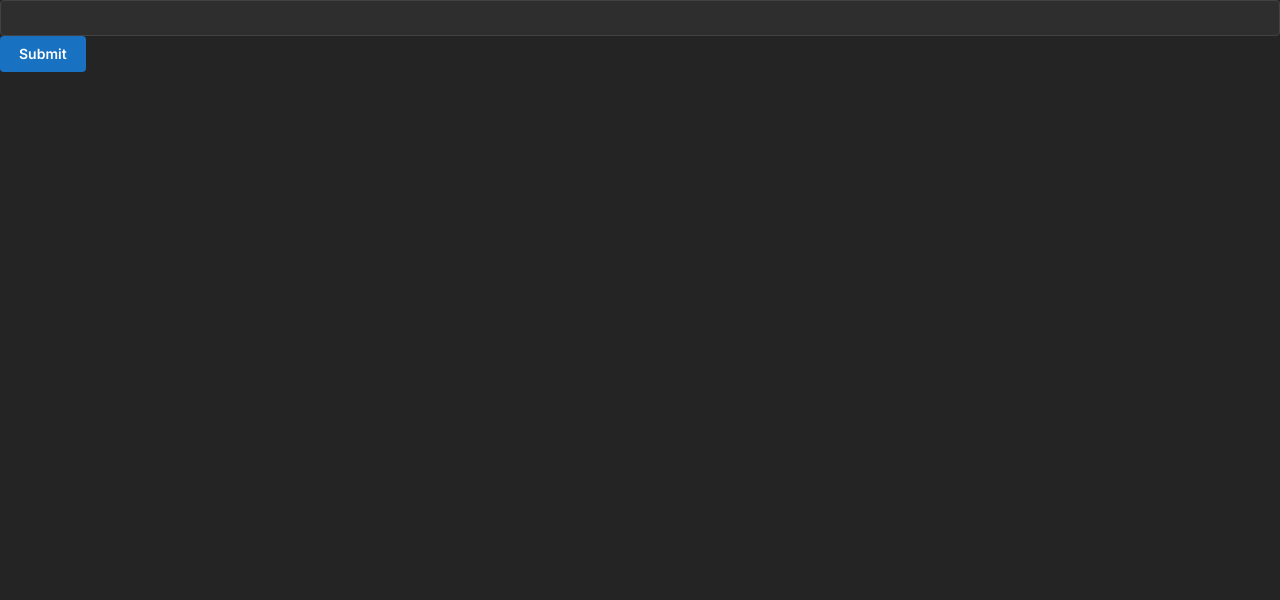
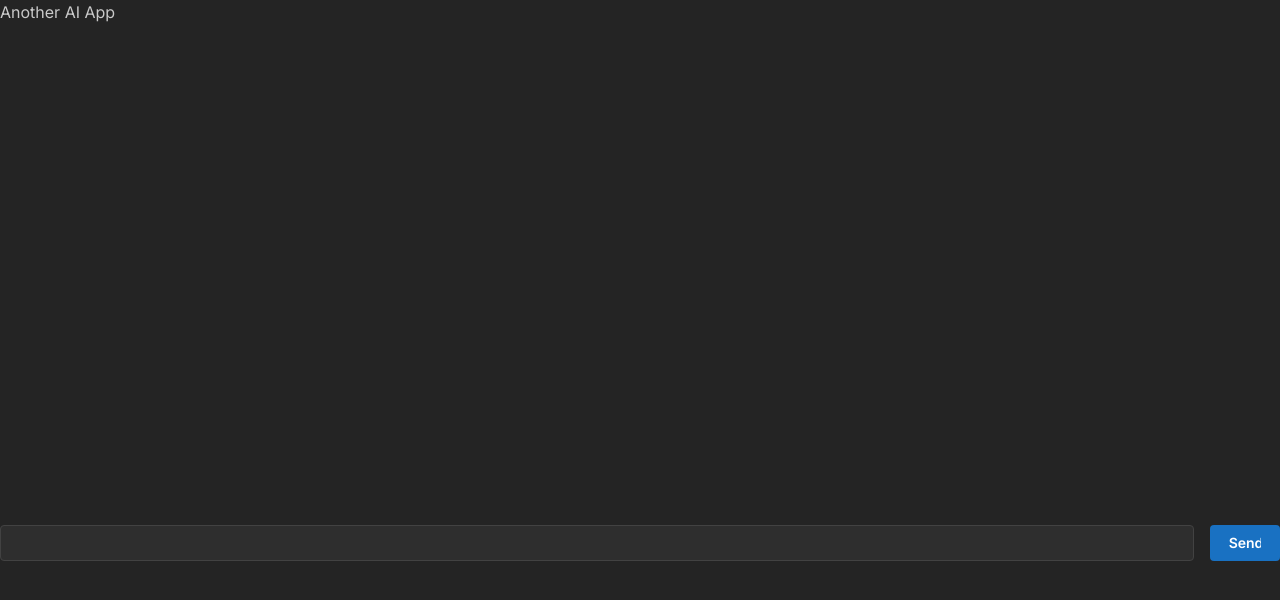
Before and after one commit to cysmix12/another-ai-app, a Next.js app: page / in a window 1280 px wide. Shown: the top 600 px of the page. Built offline with nearby package versions, Linux system fonts and the light colour scheme.

Commit message:
chore: code cleanup and proper components

```diff
--- a/app/page.tsx
+++ b/app/page.tsx
@@ -1,45 +1,44 @@
 'use client';
 
+import { useRef, useEffect } from 'react';
 import { useChat } from 'ai/react';
-import { Input, Button } from '@mantine/core';
+import { Flex, ScrollAreaAutosize, Text } from '@mantine/core';
 
-const InputArea = (props) => {
-  const { value, onChange, onSubmit } = props;
+import { ChatMessage, InputArea } from '@/components';
 
-  const handleChange = (e) => {
-    const value = e.target.value;
-    onChange && onChange(value);
+const Home = () => {
+  const viewportRef = useRef<HTMLDivElement>(null);
+
+  const { input, setInput, append, messages } = useChat({
+    api: '/api/ai',
+  });
+
+  const scrollToBottom = () =>
+    viewportRef.current!.scrollTo({ top: viewportRef.current!.scrollHeight, behavior: 'smooth' });
+
+  const handleSubmit = () => {
+    append({
+      role: 'user',
+      content: input,
+    });
+    setInput('');
   };
 
-  const handleSubmit = () => {
-    onSubmit && onSubmit();
-  };
+  useEffect(() => {
+    scrollToBottom();
+  }, [messages]);
 
   return (
     <>
-      <Input value={value} onChange={handleChange} />
-      <Button onClick={handleSubmit}>Submit</Button>
-    </>
-  );
-};
-
-const Home = () => {
-  const { input, setInput, append } = useChat({
-    api: '/api/ai',
-  });
-
-  return (
-    <>
-      <InputArea
-        value={input}
-        onChange={(newValue) => setInput(newValue)}
-        onSubmit={() =>
-          append({
-            role: 'user',
-            content: input,
-          })
-        }
-      />
+      <Text>Another AI App</Text>
+      <ScrollAreaAutosize viewportRef={viewportRef} h={500} mah={500}>
+        <Flex direction="column" gap={16}>
+          {messages.map((message) => (
+            <ChatMessage key={message.id} message={message} />
+          ))}
+        </Flex>
+      </ScrollAreaAutosize>
+      <InputArea value={input} onChange={setInput} onSubmit={handleSubmit} />
     </>
   );
 };
--- /dev/null
+++ b/components/ChatMessage.tsx
@@ -0,0 +1,48 @@
+import { Message } from '@ai-sdk/ui-utils';
+import { Paper, Avatar, Flex, TypographyStylesProvider, Transition } from '@mantine/core';
+import { useMounted } from '@mantine/hooks';
+import Markdown from 'markdown-to-jsx';
+
+interface WithMarkdownProps {
+  content: string;
+}
+
+const WithMarkdown = (props: WithMarkdownProps) => {
+  const { content } = props;
+
+  return (
+    <TypographyStylesProvider>
+      <Markdown>{content}</Markdown>
+    </TypographyStylesProvider>
+  );
+};
+
+interface ChatMessageProps {
+  message: Message;
+}
+
+export const ChatMessage = (props: ChatMessageProps) => {
+  const { message } = props;
+
+  const isMounted = useMounted();
+
+  const isUser = message.role === 'user';
+
+  return (
+    <Flex gap={16} direction={isUser ? 'row-reverse' : 'row'}>
+      <Avatar />
+      <Transition
+        mounted={isMounted}
+        timingFunction="ease"
+        duration={400}
+        transition={isUser ? 'pop-top-right' : 'pop-top-left'}
+      >
+        {(styles) => (
+          <Paper p={16} maw="80%" withBorder style={styles}>
+            {isUser ? message.content : <WithMarkdown content={message.content} />}
+          </Paper>
+        )}
+      </Transition>
+    </Flex>
+  );
+};
--- /dev/null
+++ b/components/InputArea.tsx
@@ -0,0 +1,30 @@
+import { Box, Flex, Input, Button } from '@mantine/core';
+
+interface InputAreaProps {
+  value: string;
+  onChange: (value: string) => void;
+  onSubmit: () => void;
+}
+
+export const InputArea = (props: InputAreaProps) => {
+  const { value, onChange, onSubmit } = props;
+
+  const handleChange = (e: React.ChangeEvent<HTMLInputElement>) => {
+    const value = e.target.value;
+    onChange && onChange(value);
+  };
+
+  const handleSubmit = (e: React.FormEvent<HTMLDivElement>) => {
+    e.preventDefault();
+    onSubmit && onSubmit();
+  };
+
+  return (
+    <Flex component="form" gap={16} onSubmit={handleSubmit}>
+      <Box w="100%">
+        <Input value={value} onChange={handleChange} />
+      </Box>
+      <Button type="submit">Send</Button>
+    </Flex>
+  );
+};
--- /dev/null
+++ b/components/index.ts
@@ -0,0 +1,2 @@
+export * from './ChatMessage';
+export * from './InputArea';
--- a/package.json
+++ b/package.json
@@ -11,9 +11,11 @@
   "dependencies": {
     "@ai-sdk/google": "^0.0.49",
     "@ai-sdk/openai": "^0.0.62",
+    "@ai-sdk/ui-utils": "^0.0.44",
     "@mantine/core": "^7.13.0",
     "@mantine/hooks": "^7.13.0",
     "ai": "^3.4.2",
+    "markdown-to-jsx": "^7.5.0",
     "next": "14.2.13",
     "react": "^18",
     "react-dom": "^18"
```
Also changed, not shown: 1 other file (tests, documents, lock files or other folders).
